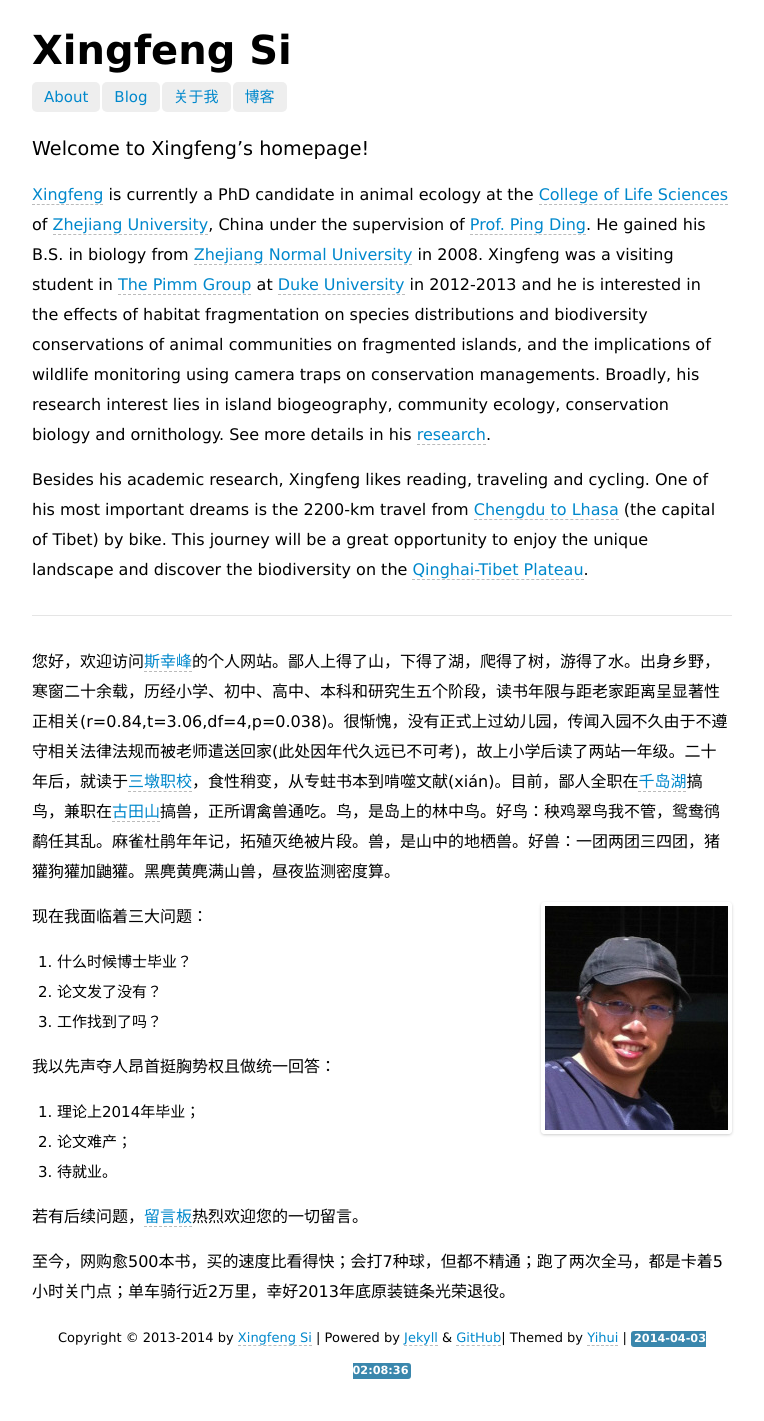
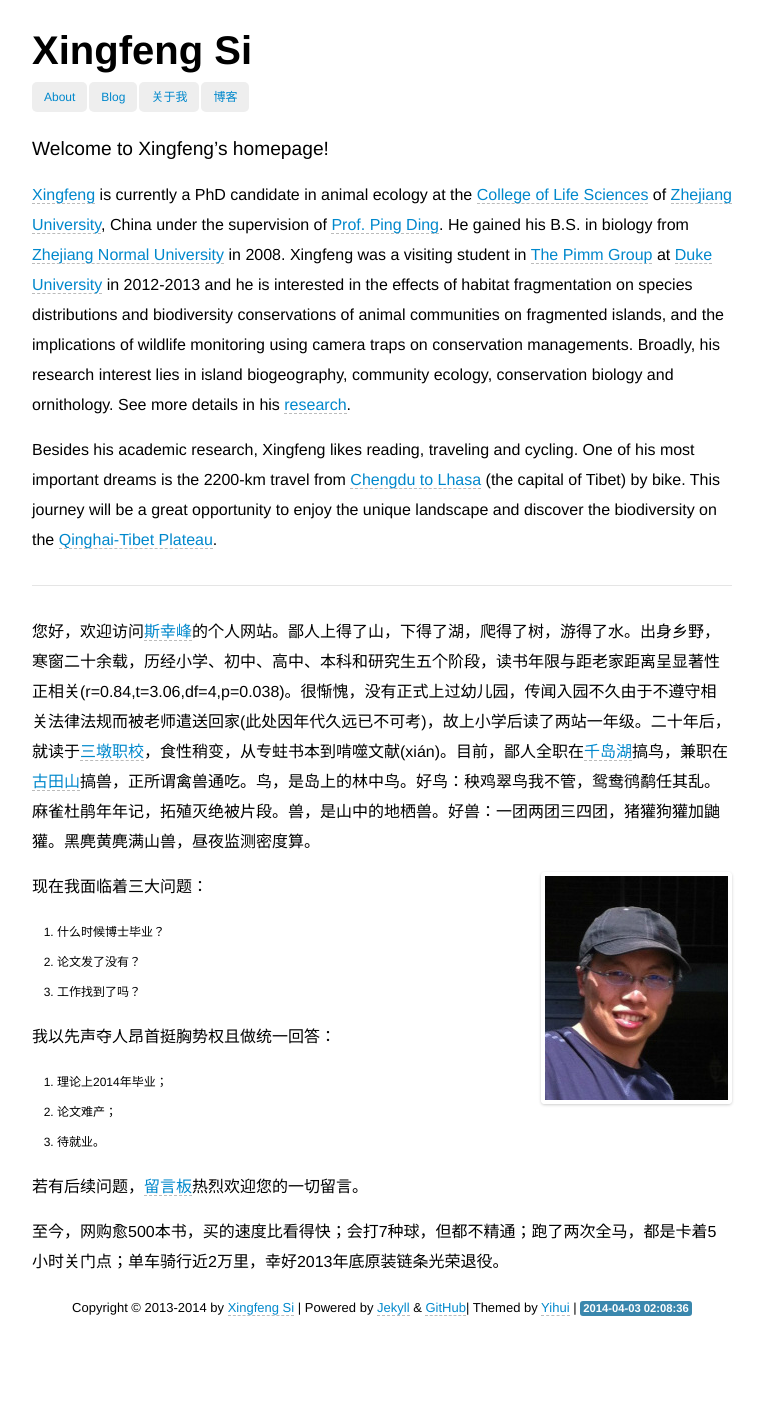
Before and after one commit to sixf/sixf.github.io, a Jekyll site: the page built from index.md, in a window 1280 px wide. Shown: the whole page, without its empty margins (258-1022 px from the left). Built offline with Jekyll 4.4.1, drawn with Linux system fonts in a browser that asks for light colours; Markdown is read by kramdown in place of the engine named in the settings; after the commit the page ends 1358 px from its top, so only the background shows below that.

Commit message:
font: helvetica, size:12px

```diff
--- a/media/css/home.css
+++ b/media/css/home.css
@@ -51,8 +51,8 @@ border:4px solid #FFF;
 }
 
 body {
-font-family:"Lucida Grande","Lucida Sans Unicode","Hiragino Sans GB","Microsoft YaHei",Trebuchet,"Trebuchet MS",Tahoma,Verdana,sans-serif;
-font-size:15px;
+font-family:Helvetica,Arial,"Hiragino Sans GB","Microsoft YaHei",sans-serif;
+font-size:12px;
 line-height:30px;
 color:#000;
 background-color:#fff;
```
